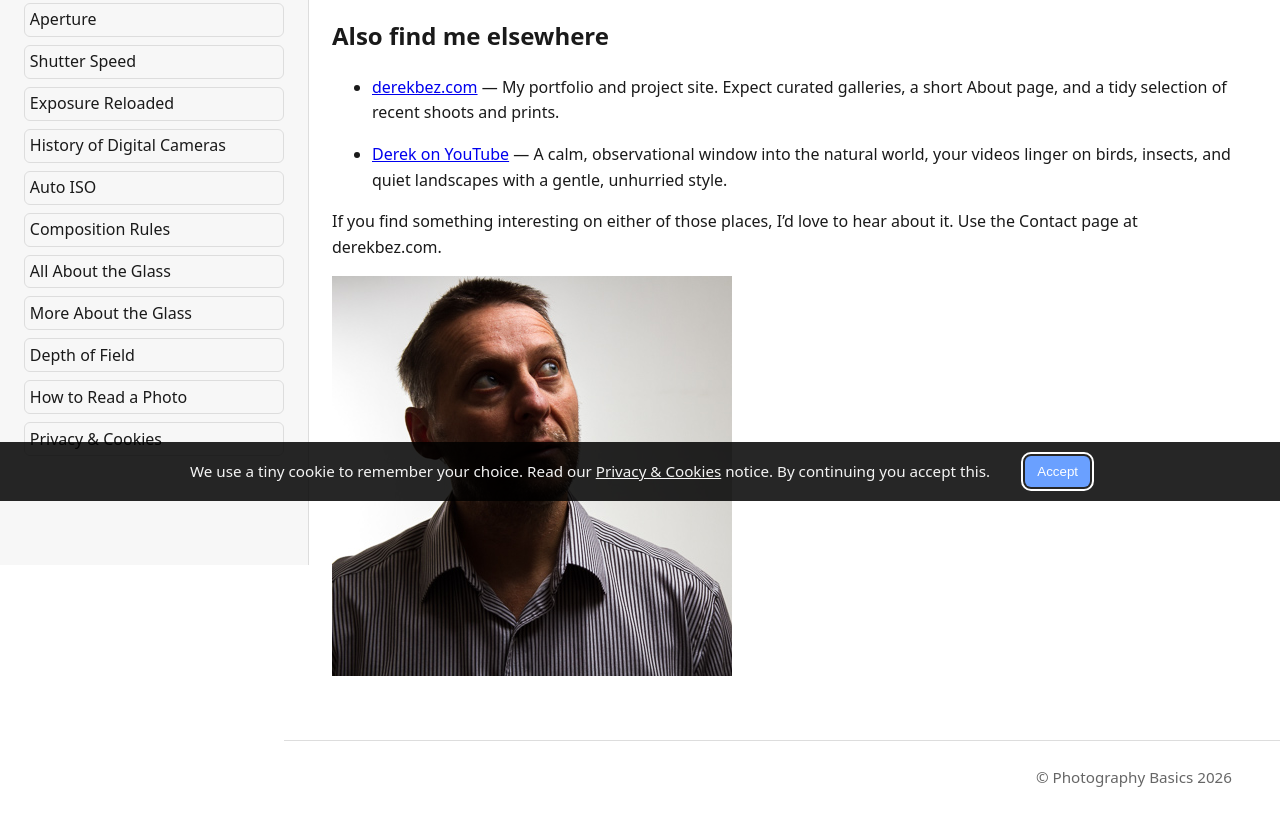
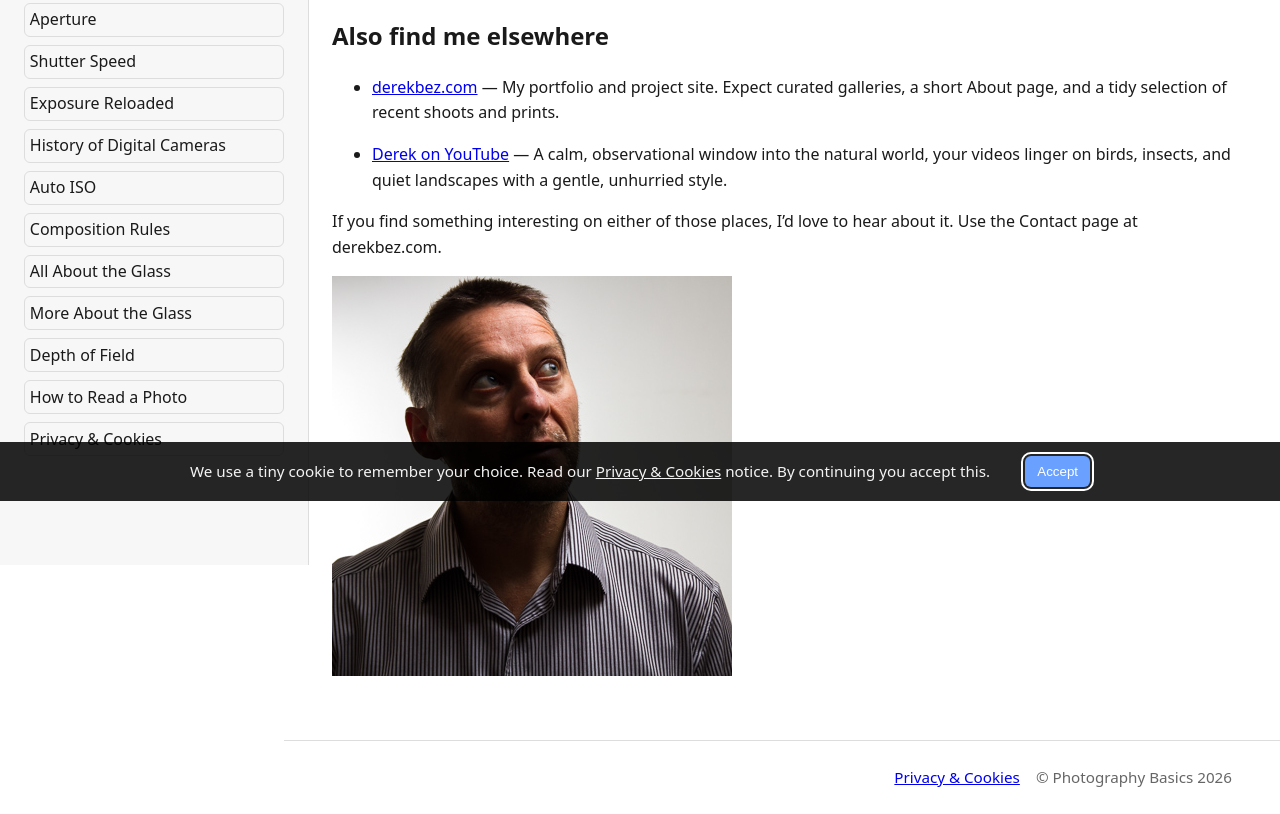
Before and after one commit to derekbez/photography-basic-site, an Eleventy site: page content/index.md in a window 1280 px wide. Shown: the part 299-1113 px from the top of the page. Built offline with nearby package versions, Linux system fonts and the light colour scheme; Eleventy itself is replaced by a stand-in of ours; files that its build step writes are made by us from their sources.

Commit message:
Move Privacy page to content/legal and remove old redirect

```diff
--- a/content/_includes/nav.njk
+++ b/content/_includes/nav.njk
@@ -2,11 +2,13 @@
 <nav aria-label="Primary">
   <ul>
     {%- for entry in nav %}
+      {%- if not entry.data.hideFromNav %}
       <li>
         <a href="{{ entry.url | url }}"{% if entry.url == page.url %} aria-current="page"{% endif %}>
           {{ entry.title or entry.key }}
         </a>
       </li>
+      {%- endif %}
     {%- endfor %}
   </ul>
 </nav>
--- a/content/_layouts/base.njk
+++ b/content/_layouts/base.njk
@@ -19,6 +19,9 @@
     </main>
     <footer>
       <small>&copy; {{ "now" | date("%Y") }} {{ site.name }}</small>
+      <nav class="site-footer-nav">
+        <a href="{{ '/legal/privacy/' | url }}">Privacy & Cookies</a>
+      </nav>
     </footer>
   </body>
 </html>
--- a/content/_layouts/teaching-sidebar.njk
+++ b/content/_layouts/teaching-sidebar.njk
@@ -14,9 +14,11 @@
     <nav class="sidebar-nav">
       <ul>
         {% for item in collections.all | eleventyNavigation %}
+          {%- if not item.data.hideFromNav %}
           <li class="{% if item.url == page.url %}active{% endif %}">
             <a href="{{ item.url | url }}">{{ item.title }}</a>
           </li>
+          {%- endif %}
         {% endfor %}
       </ul>
     </nav>
@@ -31,6 +33,7 @@
 
     <footer class="site-footer" role="contentinfo">
       <div class="site-footer-inner">
+        <p class="site-footer-left"><a href="{{ '/legal/privacy/' | url }}">Privacy & Cookies</a></p>
         <p class="site-footer-right">&copy; {{ site.title | default('Photography Basics') }} {{ 'now' | date('%Y') }}</p>
       </div>
     </footer>
@@ -38,7 +41,7 @@
 
   <div id="cookie-consent" class="cookie-banner" role="dialog" aria-labelledby="cookie-title" aria-hidden="true">
     <div class="cookie-inner">
-      <p id="cookie-title">We use a tiny cookie to remember your choice. Read our <a href="{{ '/pages/privacy/' | url }}">Privacy & Cookies</a> notice. By continuing you accept this.</p>
+      <p id="cookie-title">We use a tiny cookie to remember your choice. Read our <a href="{{ '/legal/privacy/' | url }}">Privacy & Cookies</a> notice. By continuing you accept this.</p>
       <div class="cookie-actions">
         <button id="cookie-accept" class="cookie-accept">Accept</button>
       </div>
--- a/content/pages/privacy.md
+++ b/content/legal/privacy.md
@@ -2,6 +2,7 @@
 title: "Privacy & Cookies"
 order: 99
 layout: "teaching-sidebar"
+hideFromNav: true
 eleventyNavigation:
   key: Privacy & Cookies
   order: 99
```
